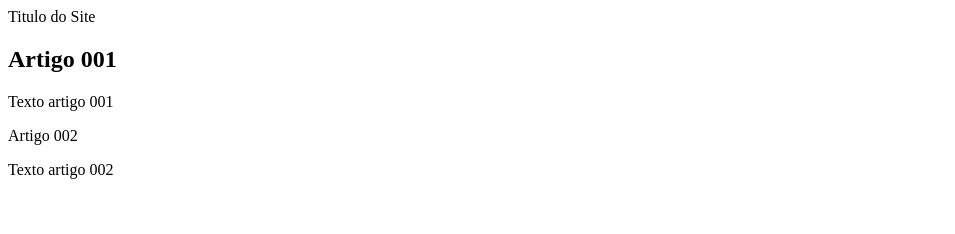
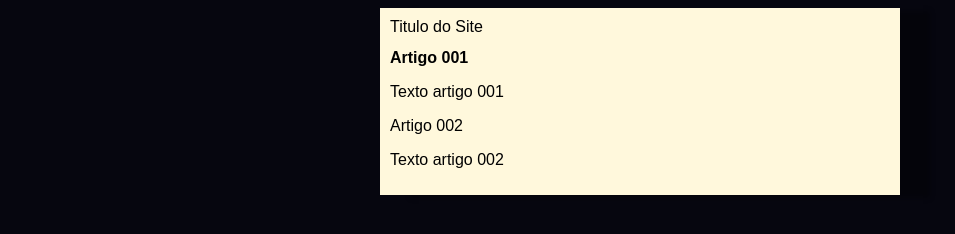
Before and after one commit to lfsantoscruz/Projeto-Site, a plain HTML site: page index.html in a window 1280 px wide. Shown: the whole page, without its empty margins (0-955 px from the left). Drawn offline with Linux system fonts and the light colour scheme.

Commit message:
iniciei o dsign

```diff
--- /dev/null
+++ b/estilos/style.css
@@ -0,0 +1,16 @@
+*{
+    font-family: Arial, Helvetica, sans-serif;
+    font-size: 16px;
+
+}
+body {
+    background-color: rgb(6, 6, 15)
+
+}
+main{
+    background-color: cornsilk;
+    width: 500px;
+    margin: auto;
+    padding: 10px;
+    box-shadow: 30px 3px 5px rgba(0, 0, 0, 0.322);
+}
--- a/index.html
+++ b/index.html
@@ -4,6 +4,7 @@
     <meta charset="UTF-8">
     <meta name="viewport" content="width=device-width, initial-scale=1.0">
     <title>Titulo do Site</title>
+   <link rel="stylesheet" href="estilos/style.css">
 </head>
 <body>
     <main>
```
